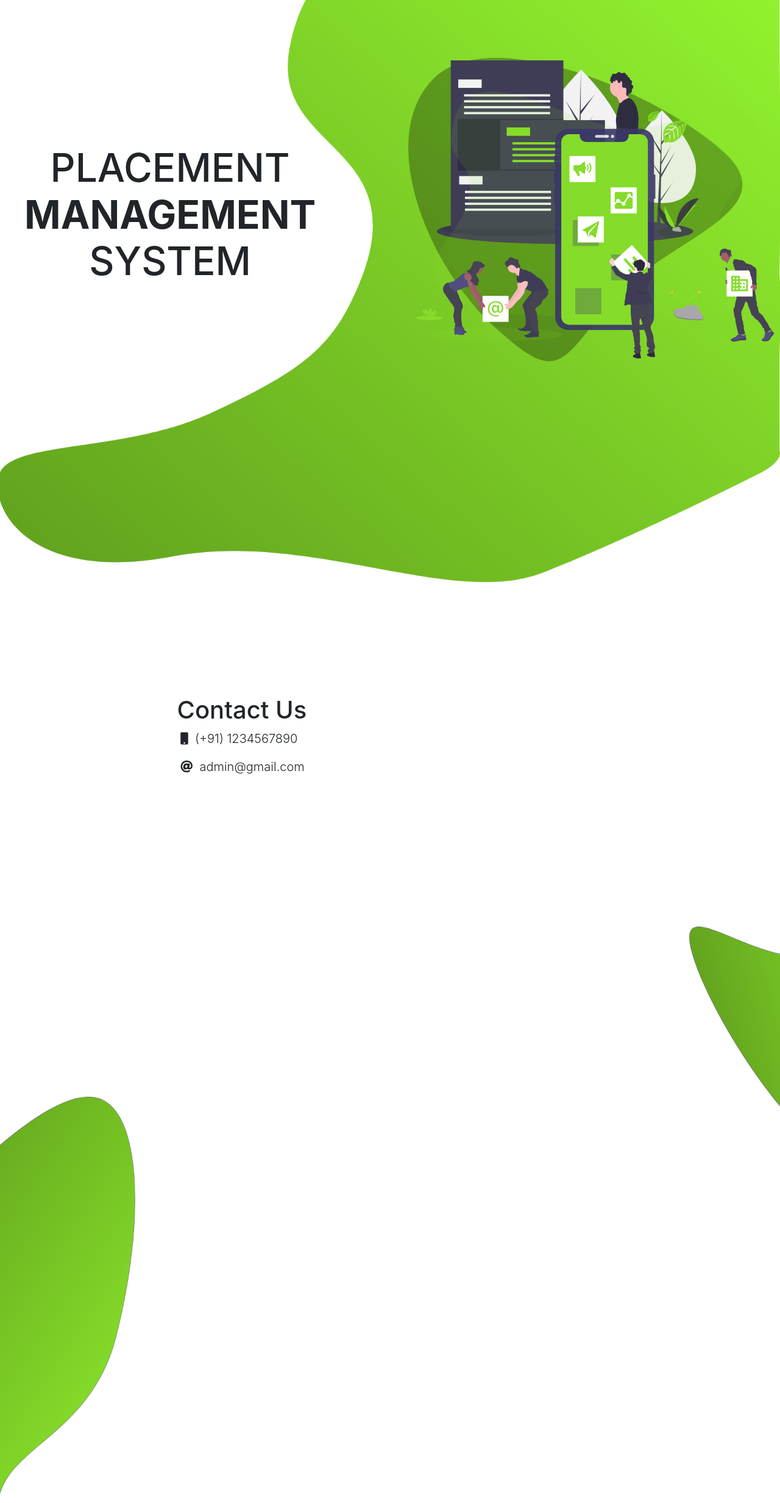
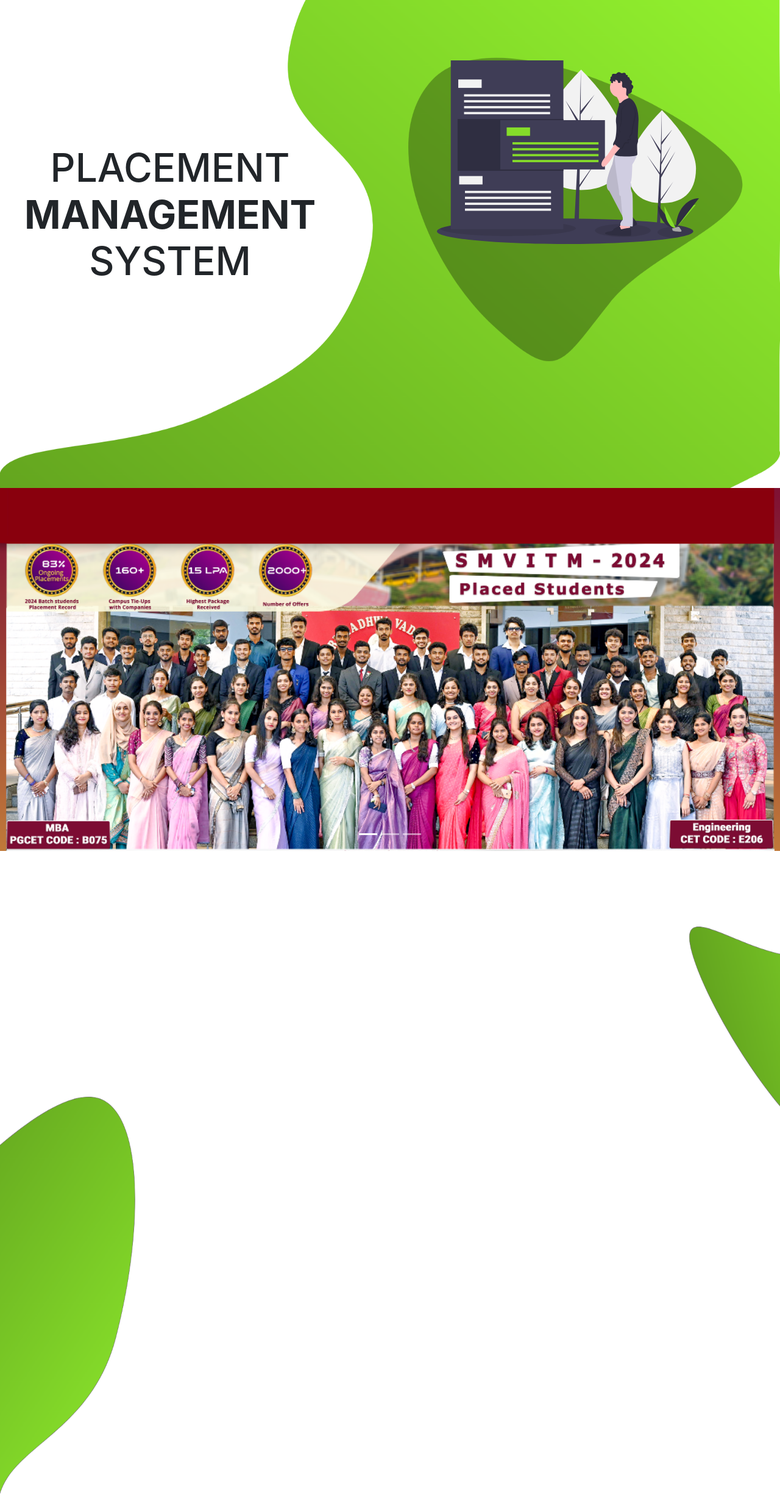
Before and after one commit to VaishnaviRaoB/PMS-master, a PHP site: page / in a window 1280 px wide. Shown: the part 76-2540 px from the top of the page at 61% size. Run offline with PHP 8.4, Linux system fonts and the light colour scheme; some libraries are stand-ins or nearby versions.

Commit message:
home page change

```diff
--- a/about.php
+++ b/about.php
@@ -10,7 +10,7 @@
 </head>
 <body>
     <div>
-        <img id="img2" src="images/team.png" width="750px" style="position: absolute; position: fixed; z-index: 1; margin-left: 50%; margin-top: 10vh;">
+        <img id="img2" src="images/team.png" width="750px" style="position:absolute; z-index: 1; margin-left: 50%; margin-top: 10vh; ">
     </div>
     <img src="images/aboutbg.png" id="img1">
     	<?php include_once 'includes/nav.php' ?>
--- a/index.php
+++ b/index.php
@@ -9,7 +9,7 @@
     <link rel="stylesheet" type="text/css" href="css/reg.css">
     <?php include_once 'includes/head.php' ?>
 </head>
-<body>
+<body >
     <img src="images/homeback1.png" id="img1">
     <div style="position: absolute; margin-left:56%; margin-top:175px;">
         <img src="images/task.svg" width="430px" style="z-index: 1;">
@@ -18,20 +18,33 @@
     <div class="content" style="margin-top: 160px; margin-left: 10px;">
         <h1 style="margin-left: 30px; font-size: 64px;"><b> </b><br> PLACEMENT <br><b> MANAGEMENT </b><br> SYSTEM</h1> <br>
     </div>
-    <div id="contact" style="z-index: 1; position: absolute; margin-left:2%; margin-top: 30vh;">
-        <div class="form-row">
-            <div class="form-group" style="margin-left:270px; margin-top: 900px;">
-                <div>
-                <h1>Contact Us</h1>
-                <p class="lead">&nbsp;<i class="fas fa-mobile"></i>&nbsp; (+91) 1234567890</p>
-                <p class="lead">&nbsp;<i class="fas fa-at"></i>&nbsp; admin@gmail.com</p>
-                </div>
-            </div>
-            <div class="form-group" >
-                <img src="images/contact.svg" alt="..." style="width: 600px; margin-left: 30%; margin-top: -15%;">
-            </div>
-        </div>
+
+<div id="carouselExampleIndicators" class="carousel slide" data-ride="carousel" style="z-index:2; position:relative;top:50rem;">
+  <ol class="carousel-indicators">
+    <li data-target="#carouselExampleIndicators" data-slide-to="0" class="active"></li>
+    <li data-target="#carouselExampleIndicators" data-slide-to="1"></li>
+    <li data-target="#carouselExampleIndicators" data-slide-to="2"></li>
+  </ol>
+  <div class="carousel-inner">
+    <div class="carousel-item active">
+      <img class="d-block w-100" src="./images/placement.png" alt="First slide" >
     </div>
+    <div class="carousel-item">
+      <img class="d-block w-50" src="./images/Placement2.jpg" alt="Second slide" style="height:40rem; position:relative;left:20rem;">
+    </div>
+    <div class="carousel-item">
+      <img class="d-block w-50" src="./images/Placement3.jpg" alt="Third slide" style="height:40rem; position:relative;left:20rem;">
+    </div>
+  </div>
+  <a class="carousel-control-prev" href="#carouselExampleIndicators" role="button" data-slide="prev">
+    <span class="carousel-control-prev-icon" aria-hidden="true"></span>
+    <span class="sr-only">Previous</span>
+  </a>
+  <a class="carousel-control-next" href="#carouselExampleIndicators" role="button" data-slide="next">
+    <span class="carousel-control-next-icon" aria-hidden="true"></span>
+    <span class="sr-only">Next</span>
+  </a>
+</div>
     <?php include_once 'includes/footer.php' ?>
 </body>
 </html>
```
